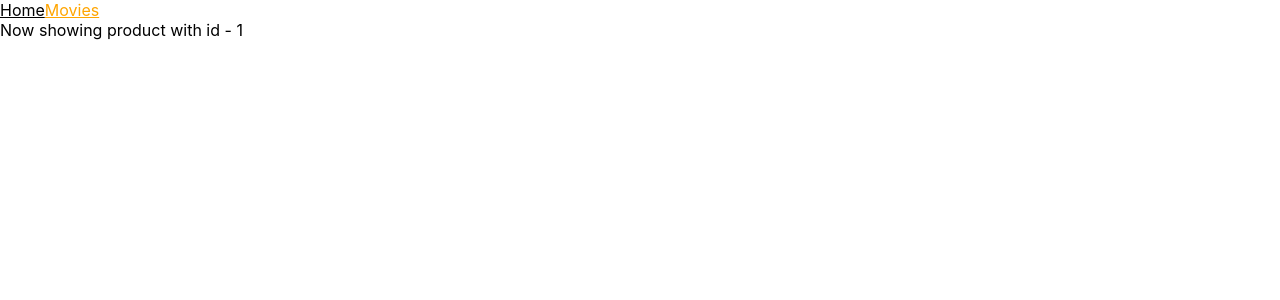
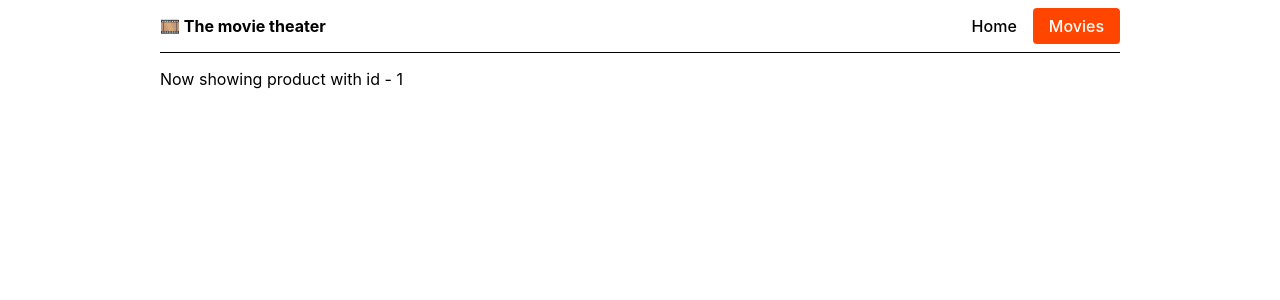
Before and after one commit to EuJinnLucaShow/goit-react-hw-05-movies, a React (Create React App) app: page /movies/1 in a window 1280 px wide. Shown: the top 300 px of the page. Built offline with nearby package versions, Linux system fonts and the light colour scheme.

Commit message:
edit code

```diff
--- a/src/components/App.jsx
+++ b/src/components/App.jsx
@@ -1,29 +1,29 @@
 import React from 'react';
-import { Routes, Route, NavLink } from 'react-router-dom';
-import styled from 'styled-components';
+import { Routes, Route } from 'react-router-dom';
+import { Container, Header, Logo, Link } from './App.styled';
 import Home from '../pages/Home';
 import Movies from '../pages/Movies';
 import MovieDetails from '../pages/MovieDetails';
 import Cast from '../pages/Cast';
 import Reviews from '../pages/Reviews';
 
-const StyledLink = styled(NavLink)`
-  color: black;
-
-  &.active {
-    color: orange;
-  }
-`;
-
 function App() {
   return (
-    <div>
-      <nav>
-        <StyledLink to="/" end>
-          Home
-        </StyledLink>
-        <StyledLink to="/movies">Movies</StyledLink>
-      </nav>
+    <Container>
+      <Header>
+        <Logo>
+          <span role="img" aria-label="computer icon">
+            🎞️
+          </span>{' '}
+          The movie theater
+        </Logo>
+        <nav>
+          <Link to="/" end>
+            Home
+          </Link>
+          <Link to="/movies">Movies</Link>
+        </nav>
+      </Header>
 
       <Routes>
         <Route path="/" element={<Home />} />
@@ -32,7 +32,7 @@ function App() {
         <Route path="/movies/:movieId/cast" element={<Cast />} />
         <Route path="/movies/:movieId/reviews" element={<Reviews />} />
       </Routes>
-    </div>
+    </Container>
   );
 }
 
--- /dev/null
+++ b/src/components/App.styled.js
@@ -0,0 +1,40 @@
+import styled from 'styled-components';
+import { NavLink } from 'react-router-dom';
+
+export const Container = styled.div`
+  max-width: 960px;
+  margin: 0 auto;
+  padding: 0 16px;
+`;
+
+export const Header = styled.header`
+  display: flex;
+  align-items: center;
+  justify-content: space-between;
+  gap: 12px;
+  padding: 8px 0;
+  margin-bottom: 16px;
+  border-bottom: 1px solid black;
+
+  > nav {
+    display: flex;
+  }
+`;
+
+export const Logo = styled.p`
+  font-weight: 700;
+  margin: 0;
+`;
+
+export const Link = styled(NavLink)`
+  padding: 8px 16px;
+  border-radius: 4px;
+  text-decoration: none;
+  color: black;
+  font-weight: 500;
+
+  &.active {
+    color: white;
+    background-color: orangered;
+  }
+`;
```
Also changed, not shown: src/pages/Cast.jsx (renamed from src/pages/Cast.js), src/pages/Home.jsx (renamed from src/pages/Home.js).
